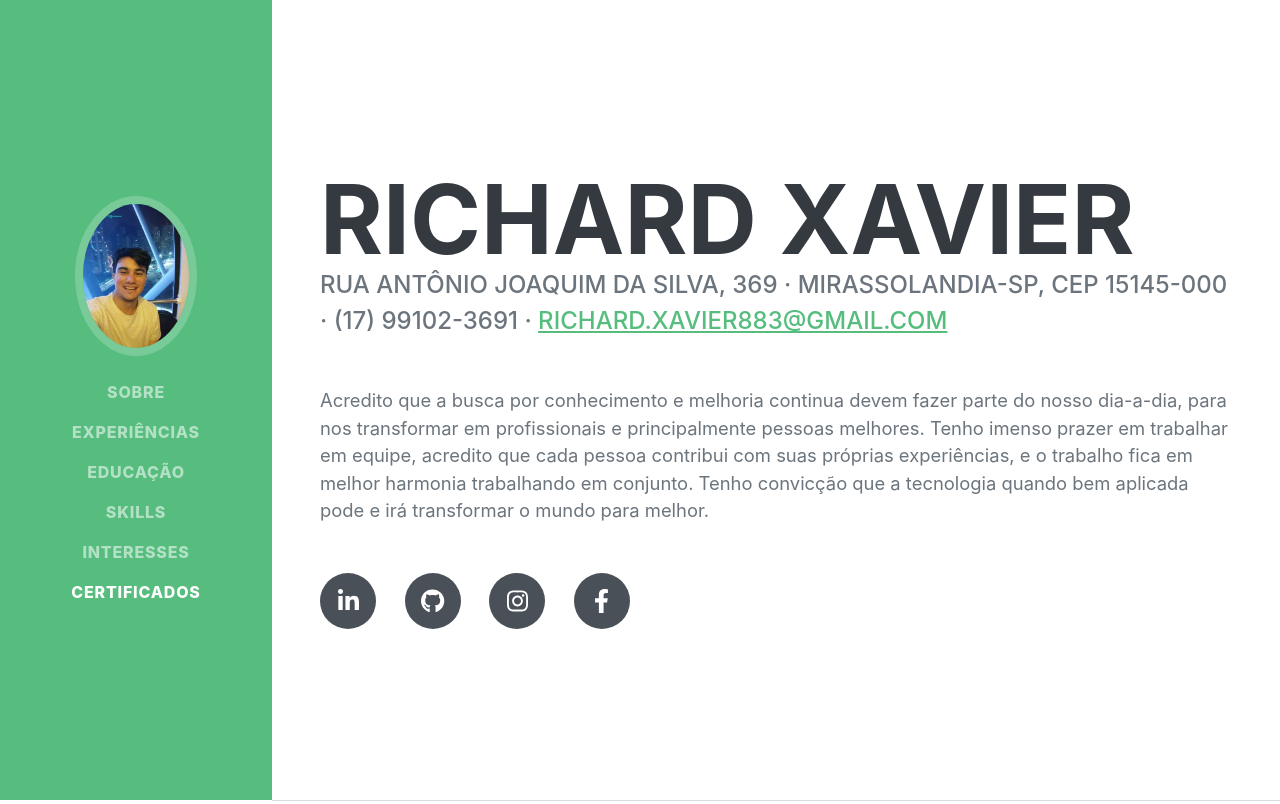
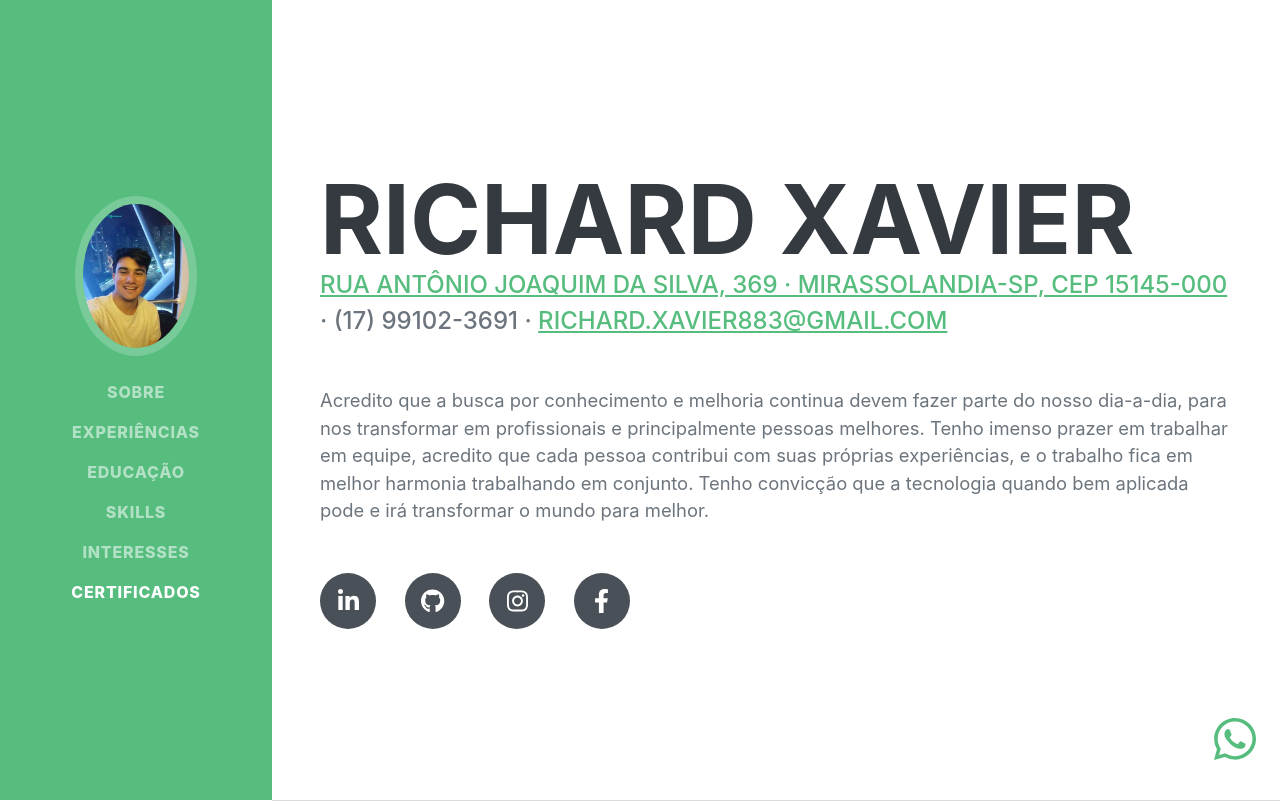
Before and after one commit to RichardDev883/Curriculum-Web, a plain HTML site: page index.html in a window 1280 px wide. Shown: the top 804 px of the page. Drawn offline with nearby package versions, Linux system fonts and the light colour scheme; a web font is replaced by a local one.

Commit message:
Atualização

```diff
--- /dev/null
+++ b/css/mystyle.css
@@ -0,0 +1,3 @@
+.icon-fab{
+    font-size: 300%;
+}
--- a/index.html
+++ b/index.html
@@ -15,8 +15,14 @@
         <!-- Core theme CSS (includes Bootstrap)-->
         <link rel="stylesheet" href="https://unpkg.com/aos@next/dist/aos.css" />
         <link href="css/styles.css" rel="stylesheet" />
+        <link href="css/mystyle.css" rel="stylesheet" />
     </head>
     <body id="page-top">
+
+        <!--fab-->
+        <div class="fixed-bottom text-end p-4">
+            <a class="social-icon icon-fab" href="https://api.whatsapp.com/send?phone=5517991023691"><i class="fab fa-whatsapp"></i></a>
+        </div>
         <!-- Navigation-->
         <nav class="navbar navbar-expand-lg navbar-dark bg-primary fixed-top" id="sideNav">
             <a class="navbar-brand js-scroll-trigger" href="#page-top">
@@ -45,7 +51,7 @@
                         <span class="text-primary">Xavier</span>
                     </h1>
                     <div class="subheading mb-5">
-                        Rua Antônio Joaquim da Silva, 369 · Mirassolandia-SP, CEP 15145-000 · (17) 99102-3691 ·
+                        <a href="https://www.google.com/maps/search/?api=1&query= Antônio Joaquim da Silva, Mirassolândia - SP, 15145-000">Rua Antônio Joaquim da Silva, 369 · Mirassolandia-SP, CEP 15145-000</a> · (17) 99102-3691 ·
                         <a href="mailto:name@email.com">richard.xavier883@gmail.com</a>
                     </div>
                     <p class="lead mb-5">Acredito que a busca por conhecimento e melhoria continua devem fazer parte do nosso dia-a-dia, para nos transformar em profissionais e principalmente pessoas melhores. Tenho imenso prazer em trabalhar em equipe, acredito que cada pessoa contribui com suas próprias experiências, e o trabalho fica em melhor harmonia trabalhando em conjunto. Tenho convicção que a tecnologia quando bem aplicada pode e irá transformar o mundo para melhor.</p>
@@ -178,7 +184,9 @@
         <script src="js/scripts.js"></script>
         <script src="https://unpkg.com/aos@next/dist/aos.js"></script>
         <script>
-          AOS.init();
+          AOS.init({
+            disable: 'mobile'
+          });
         </script>
     </body>
 </html>
```
